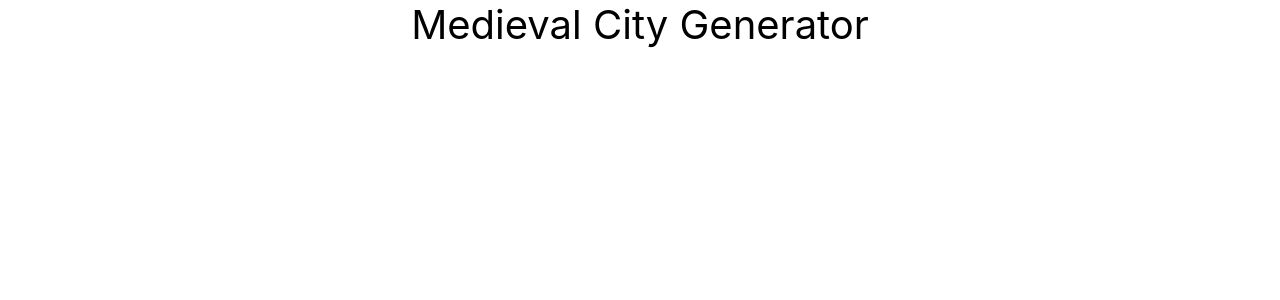
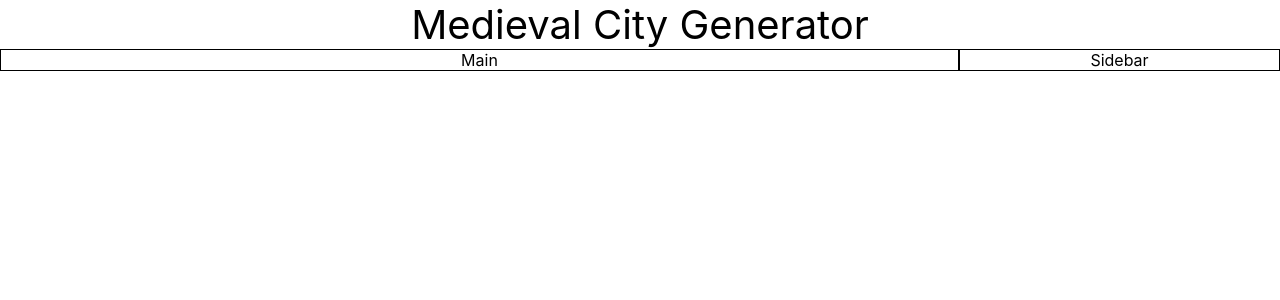
Before and after one commit to Skokus/CityGen, a React (Create React App) app in the folder citygenerator/: page / in a window 1280 px wide. Shown: the top 300 px of the page. Built offline with nearby package versions, Linux system fonts and the light colour scheme.

Commit message:
Flexbox in Homepage, defining WorldEvent

```diff
--- a/citygenerator/src/home/HomePage.css
+++ b/citygenerator/src/home/HomePage.css
@@ -1,3 +1,18 @@
 .title{
   font-size: 40px;
 }
+
+.container{
+  display: flex;
+  width: 100%;
+}
+
+.mainpanel{
+  flex: 3;
+  border: 1px solid black;
+}
+
+.sidebar{
+  flex: 1;
+  border: 1px solid black;
+}
--- a/citygenerator/src/home/HomePage.js
+++ b/citygenerator/src/home/HomePage.js
@@ -1,9 +1,13 @@
-import styles from "./HomePage.css"
+import "./HomePage.css"
 
 function HomePage() {
   return (
     <div>
       <div className="title">Medieval City Generator</div>
+      <div className="container">
+        <div className="mainpanel">Main</div>
+        <div className="sidebar">Sidebar</div>
+      </div>
     </div>
   );
 }
```
Also changed, not shown: citygenerator/src/worldevent/models/WorldEvent.js (added, +8 -0 lines).
